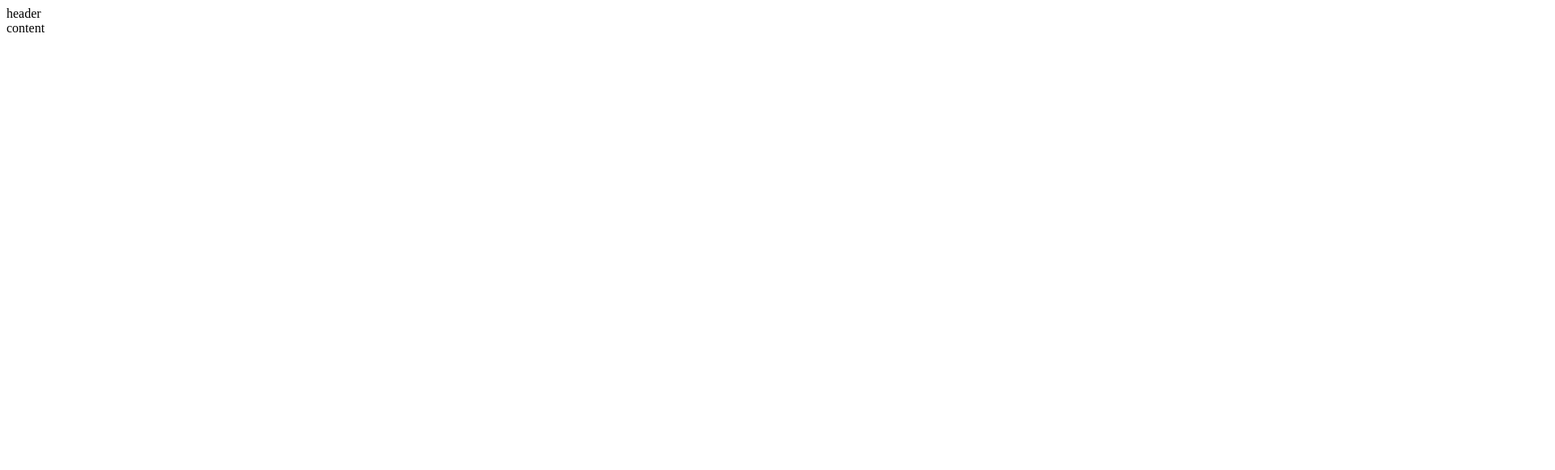
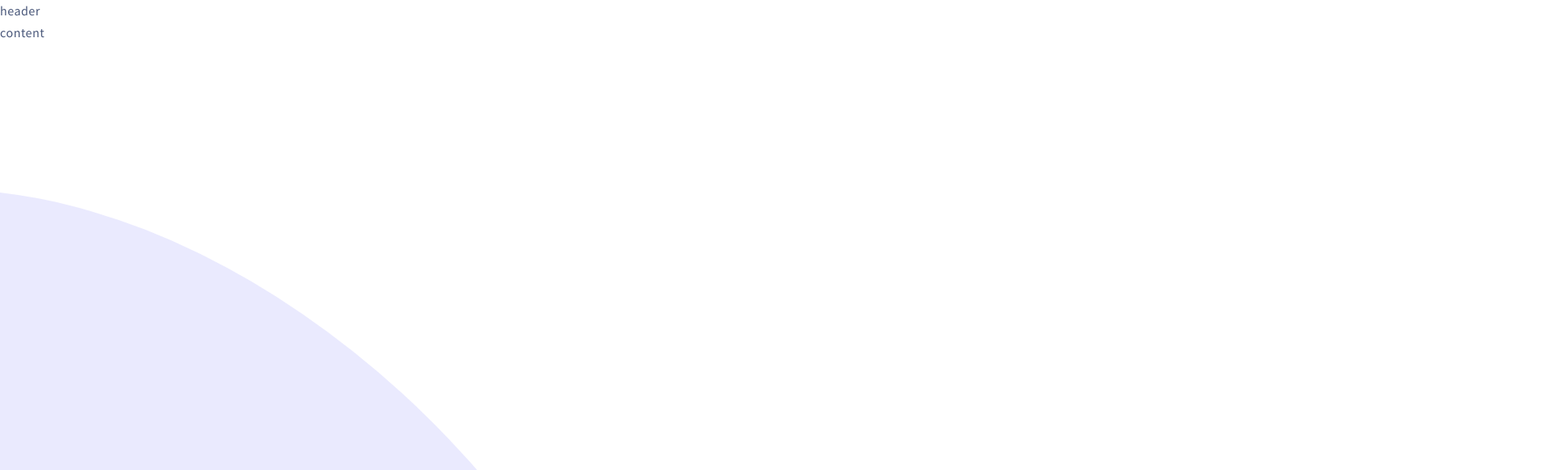
Before and after one commit to Misiek40k/react-hype-view, a React (Create React App) app: page / in a window 1280 px wide. Shown: the top 581 px of the page at 81% size, 1920 px wide, since content can reach past the window. Built offline with nearby package versions, Linux system fonts and the light colour scheme.

Commit message:
Add background shapes

```diff
--- a/src/index.js
+++ b/src/index.js
@@ -2,6 +2,7 @@ import React from 'react';
 import ReactDOM from 'react-dom';
 import App from './App';
 import * as serviceWorker from './serviceWorker';
+import './styles/global.scss';
 
 ReactDOM.render(<App />, document.getElementById('root'));
 
--- a/src/styles/global.scss
+++ b/src/styles/global.scss
@@ -8,15 +8,33 @@
 }
 
 body {
+  position: relative;
   margin: 0;
   padding: 0;
   background: $color-light;
   font-family: $font-text;
   font-size: ($base-unit * 0.8);
   line-height: 1.7;
-  color: $color-dark;
+  color: $color-text;
   letter-spacing: 0.5px;
   overflow-y: scroll;
+
+  @include p-el("before") {
+    @extend%shape;
+    top: $base-unit * 22.5;
+    left: -$base-unit * 35;
+    background: $color-secondary;
+    border-radius: 70% 40% 50% 50% / 60% 60% 50% 50%;
+    transform: rotate(230deg);
+  }
+
+  @include p-el("after") {
+    @extend%shape;
+    top: $base-unit * 125;
+    right: -$base-unit * 62.5;
+    background: $color-primary;
+    border-radius: 50% 50% 50% 50% / 70% 60% 50% 40%;
+  }
 }
 
 a,
--- a/src/styles/settings.scss
+++ b/src/styles/settings.scss
@@ -25,6 +25,16 @@ $br-mobile: 360px;
 $br-tablet: 768px;
 $br-desktop: 1200px;
 
+//shape
+
+%shape {
+  content: "";
+  width: $base-unit * 90;
+  height: $base-unit * 60;
+  z-index: -1;
+  opacity: 0.15;
+}
+
 //fadeIn animation
 
 @keyframes fadeIn {
```
